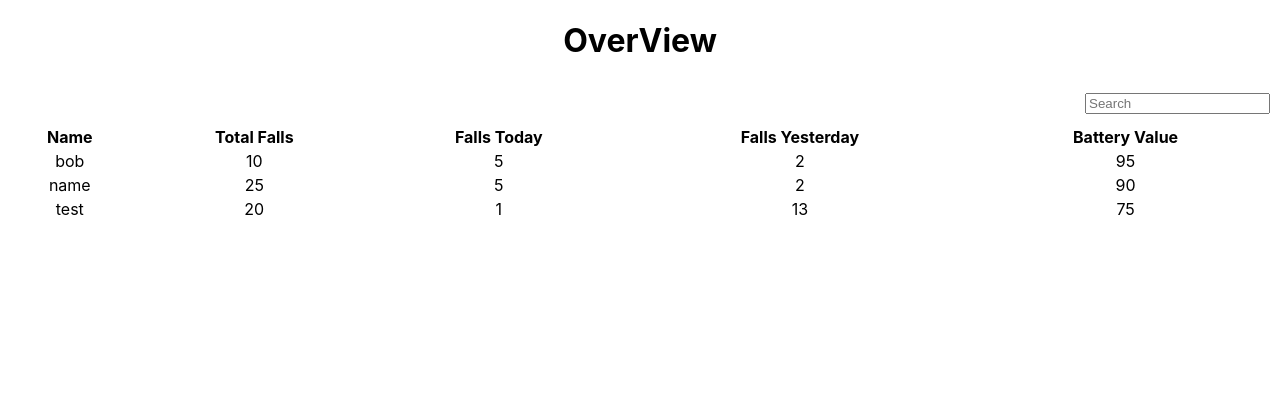
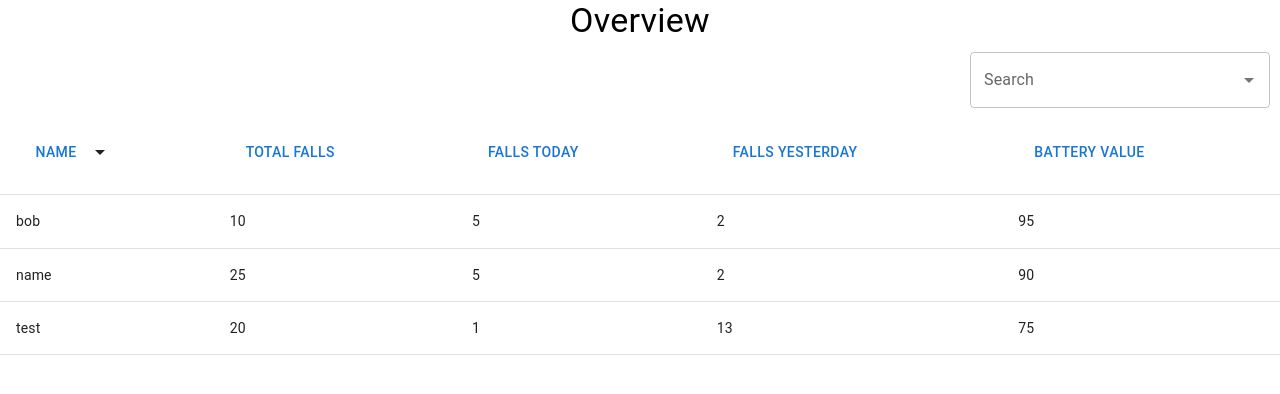
Before and after one commit to ASTESS/bracelet-interface, a React (Create React App) app: page /overview in a window 1280 px wide. Shown: the top 394 px of the page. Built offline with nearby package versions, Linux system fonts and the light colour scheme; no server answers.

Commit message:
Better overview page + token in localStorage

```diff
--- a/src/Components/SignUp.js
+++ b/src/Components/SignUp.js
@@ -1,6 +1,7 @@
 import React from 'react';
 import {Alert, Backdrop, Box, Button, Card, IconButton, Snackbar, TextField} from "@mui/material";
 import CloseIcon from '@mui/icons-material/Close';
+import {useNavigate} from "react-router-dom";
 
 export default function SignUp(props) {
 
@@ -9,8 +10,9 @@ export default function SignUp(props) {
     const [confirmPassword, setConfirmPassword] = React.useState('');
     const [firstName, setFirstName] = React.useState('');
     const [phone, setPhone] = React.useState('');
+    const [passwordDontMatch, setPasswordDontMatch] = React.useState(false);
 
-    const [passwordDontMatch, setPasswordDontMatch] = React.useState(false);
+    const navigate = useNavigate();
 
     function signUp(){
         if(password === confirmPassword){
@@ -27,11 +29,16 @@ export default function SignUp(props) {
                 }).toString()
             }).then(r => r.json()).then(data => {
                 console.log(data);
+                localStorage.setItem("token", data.token);
+                navigate('/overview');
             })
+
+
+
+            localStorage.setItem('token', "token"); //temp
         }else{
             setPasswordDontMatch(true);
         }
-
     }
 
     return(
@@ -77,7 +84,7 @@ export default function SignUp(props) {
                         onChange={e => setPhone(e.target.value)}
                     />
                 </Box>
-                <Button onClick={() => signUp()} style={{margin: 10}} variant={"contained"}>Sign up</Button>
+                <Button onClick={() => {signUp(); props.toggle();}} style={{margin: 10}} variant={"contained"}>Sign up</Button>
             </Card>
             <Snackbar open={passwordDontMatch} autoHideDuration={10000} onClose={() => setPasswordDontMatch(false)}>
                 <Alert severity="error">Password's does not match</Alert>
--- a/src/Pages/Login.js
+++ b/src/Pages/Login.js
@@ -1,19 +1,31 @@
-import {useState} from "react";
+import {useEffect, useState} from "react";
 import {Box, Button, Card, TextField, Typography} from "@mui/material";
 import SignUp from "../Components/SignUp";
+import {useNavigate} from 'react-router-dom';
 
 export default function Login(){
     const [email, setEmail] = useState('');
     const [password, setPassword] = useState('');
 
     const [showSingUp, setShowSingUp] = useState(false);
+    const navigate = useNavigate();
 
     function toggleSingUp(){
         setShowSingUp(!showSingUp);
     }
 
+    useEffect(() => {
+            if(localStorage.getItem('token')){
+                navigate('/overview');
+            }
+    }, [localStorage.getItem('token')]);
+
+
+
 
     function login(){
+
+
         fetch('http://localhost:3333/authenticate', {
             method: 'POST',
             headers: {
@@ -25,7 +37,14 @@ export default function Login(){
             }).toString()
         }).then(r => r.json()).then(data => {
             console.log(data);
+            localStorage.setItem("token", data.token);
+            toggleSingUp(); //force rerender (needs to find another way to do it)
         })
+
+
+
+        localStorage.setItem('token', 'token'); //temp
+        toggleSingUp(); //force rerender (needs to find another way to do it)
     }
 
 
--- a/src/Pages/OverView.js
+++ b/src/Pages/OverView.js
@@ -1,4 +1,17 @@
 import {useEffect, useState} from "react";
+import {
+    Autocomplete, Box,
+    Button,
+    Table,
+    TableBody,
+    TableCell,
+    TableContainer,
+    TableHead,
+    TableRow,
+    TextField, Typography
+} from "@mui/material";
+
+import ArrowDropDownIcon from '@mui/icons-material/ArrowDropDown';
 
 export default function OverView(){
     const [data, setData] = useState([{name: "name", totalFalls: 25, fallsToday: 5, fallsYesterday: 2, batteryValue: 90}, {name: "test", totalFalls: 20, fallsToday: 1, fallsYesterday: 13, batteryValue: 75}, {name: "bob", totalFalls: 10, fallsToday: 5, fallsYesterday: 2, batteryValue: 95}]);
@@ -7,72 +20,118 @@ export default function OverView(){
 
     useEffect(() => {
 
-        /* getting data from the server
-        fetch('url')
-        .then(response => response.json())
-        .then(data => {
-            setData(data.data);
-        })
-        */
+        fetch("http://localhost:3333/users", {
+            method: "GET",
+            headers: {
+                "Content-Type": "application/json",
+                "Authorization": "Bearer " + localStorage.getItem("token")
+            }
+        }).then(response => {
+            if (response.ok) {
+                return response.json();
+            } else {
+                throw new Error("Something went wrong ...");
+            }
+        }).then(data => {
+            setData(data);
+        }).catch(error => {
+            console.log(error);
+        });
+
+
     }, []);
 
     function sortBy(sortBy){
         setSort(sortBy);
     }
-
-
     return(
         <div>
-            <h1>OverView</h1>
+            <Typography variant="h4">Overview</Typography>
 
             <div className="search-box" style={{float: "right", padding: 10}}>
-                <input type="text" placeholder="Search" onChange={(event) => setSearch(event.target.value)}/>
+                <Autocomplete
+                    id="search"
+                    value={search}
+                    options={data.map(option => option.name)}
+                    style={{ width: 300 }}
+                    onChange={(event, newValue) => {
+                        if( newValue !== null ){
+                            setSearch(newValue);
+                        }else {
+                            setSearch("");
+                        }
+                    }}
+                    renderInput={params => (
+                        <TextField
+                            {...params}
+                            label="Search"
+                            variant="outlined"
+                        />
+                    )}
+                />
             </div>
 
-            <table style={{width: "100%"}}>
-                <thead>
-                    <tr>
-                        <th onClick={() => sortBy("Name")}>Name</th>
-                        <th onClick={() => sortBy("Total Falls")}>Total Falls</th>
-                        <th onClick={() => sortBy("Falls Today")}>Falls Today</th>
-                        <th onClick={() => sortBy("Falls Yesterday")}>Falls Yesterday</th>
-                        <th onClick={() => sortBy("Battery Value")}>Battery Value</th>
-                    </tr>
-                </thead>
-                <tbody>
-
-
-                {data.sort((a, b) => {
+            <TableContainer>
+                <Table>
+                    <TableHead>
+                        <TableRow>
+                            <TableCell>
+                                <Box sx={{display: 'flex', alignItems: 'center', pl: 1, pb: 1}}>
+                                <Button onClick={() => sortBy("Name")}>Name</Button>
+                                {sort === "Name" ? <ArrowDropDownIcon/> : null}
+                                </Box>
+                            </TableCell>
+                            <TableCell>
+                                <Box sx={{display: 'flex', alignItems: 'center', pl: 1, pb: 1}}>
+                                <Button onClick={() => sortBy("Total Falls")}>Total Falls</Button>
+                                {sort === "Total Falls" ? <ArrowDropDownIcon/> : null}
+                                </Box>
+                            </TableCell>
+                            <TableCell>
+                                <Box sx={{display: 'flex', alignItems: 'center', pl: 1, pb: 1}}>
+                                <Button onClick={() => sortBy("Falls Today")}>Falls Today</Button>
+                                {sort === "Falls Today" ? <ArrowDropDownIcon/> : null}
+                                </Box>
+                            </TableCell>
+                            <TableCell>
+                                <Box sx={{display: 'flex', alignItems: 'center', pl: 1, pb: 1}}>
+                                <Button onClick={() => sortBy("Falls Yesterday")}>Falls Yesterday</Button>
+                                {sort === "Falls Yesterday" ? <ArrowDropDownIcon/> : null}
+                                </Box>
+                            </TableCell>
+                            <TableCell>
+                                <Box sx={{display: 'flex', alignItems: 'center', pl: 1, pb: 1}}>
+                                <Button onClick={() => sortBy("Battery Value")}>Battery Value</Button>
+                                {sort === "Battery Value" ? <ArrowDropDownIcon/> : null}
+                                </Box>
+                            </TableCell>
+                        </TableRow>
+                    </TableHead>
+                    <TableBody>
+                        {data.filter(row => row.name.toLowerCase().includes(search.toLowerCase())).sort((a, b) => {
                             if(sort === "Name"){
                                 return a.name.localeCompare(b.name);
-                    }
-                    else if(sort === "Total Falls"){
+                            }else if(sort === "Total Falls"){
                                 return a.totalFalls - b.totalFalls;
-                    }
-                    else if(sort === "Falls Today"){
+                            }else if(sort === "Falls Today"){
                                 return a.fallsToday - b.fallsToday;
-                    }
-                    else if(sort === "Falls Yesterday"){
+                            }else if(sort === "Falls Yesterday"){
                                 return a.fallsYesterday - b.fallsYesterday;
-                    }
-                    else if(sort === "Battery Value"){
+                            }else if(sort === "Battery Value"){
                                 return a.batteryValue - b.batteryValue;
                             }
-                }).map((item, index) => {
-                    if(item.name.toLowerCase().includes(search.toLowerCase())){
-                        return(
-                            <tr key={index}>
-                                <td>{item.name}</td>
-                                <td>{item.totalFalls}</td>
-                                <td>{item.fallsToday}</td>
-                                <td>{item.fallsYesterday}</td>
-                                <td>{item.batteryValue}</td>
-                            </tr>
-                        );
-                    }
-                })}
-                </tbody>
-            </table>
+                        }).map(row => (
+                            <TableRow key={row.name}>
+                                <TableCell>{row.name}</TableCell>
+                                <TableCell>{row.totalFalls}</TableCell>
+                                <TableCell>{row.fallsToday}</TableCell>
+                                <TableCell>{row.fallsYesterday}</TableCell>
+                                <TableCell>{row.batteryValue}</TableCell>
+                            </TableRow>
+                        ))}
+                    </TableBody>
+                </Table>
+            </TableContainer>
         </div>
     );
 }
```
Lines whose indentation alone changed are shown as unchanged.
